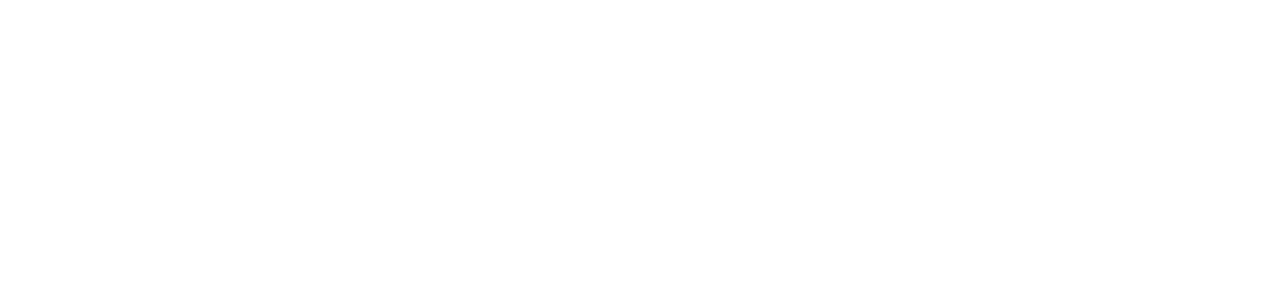
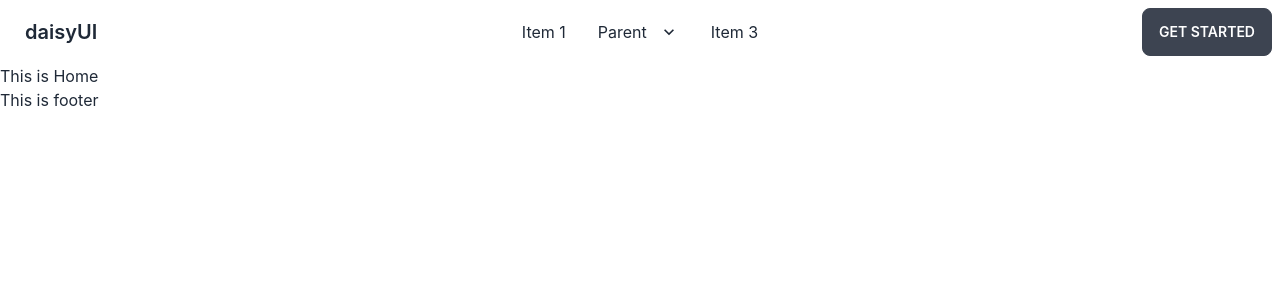
Before and after one commit to Nayem-Mursalin/doctors-portal-client, a React (Create React App) app: page / in a window 1280 px wide. Shown: the top 300 px of the page. Built offline with nearby package versions, Linux system fonts and the light colour scheme.

Commit message:
initial router setup

```diff
--- a/public/index.html
+++ b/public/index.html
@@ -1,14 +1,12 @@
 <!DOCTYPE html>
-<html lang="en">
+<html data-theme="light" lang="en">
+
 <head>
   <meta charset="utf-8" />
   <link rel="icon" href="%PUBLIC_URL%/favicon.ico" />
   <meta name="viewport" content="width=device-width, initial-scale=1" />
   <meta name="theme-color" content="#000000" />
-    <meta
-      name="description"
-      content="Web site created using create-react-app"
-    />
+  <meta name="description" content="Web site created using create-react-app" />
   <link rel="apple-touch-icon" href="%PUBLIC_URL%/logo192.png" />
   <!--
       manifest.json provides metadata used when your web app is installed on a
@@ -26,6 +24,7 @@
     -->
   <title>React App</title>
 </head>
+
 <body>
   <noscript>You need to enable JavaScript to run this app.</noscript>
   <div id="root"></div>
@@ -40,4 +39,5 @@
       To create a production bundle, use `npm run build` or `yarn build`.
     -->
 </body>
+
 </html>
--- a/src/App.js
+++ b/src/App.js
@@ -1,10 +1,11 @@
-import logo from './logo.svg';
+import { RouterProvider } from 'react-router-dom';
 import './App.css';
+import router from './Routes/Routes/Routes';
 
 function App() {
   return (
-    <div className="App">
-
+    <div>
+      <RouterProvider router={router}></RouterProvider>
     </div>
   );
 }
--- /dev/null
+++ b/src/Layout/Main.js
@@ -0,0 +1,16 @@
+import React from 'react';
+import { Outlet } from 'react-router-dom';
+import Footer from '../pages/Shared/Footer/Footer';
+import Navbar from '../pages/Shared/Navbar/Navbar';
+
+const Main = () => {
+    return (
+        <div>
+            <Navbar></Navbar>
+            <Outlet></Outlet>
+            <Footer></Footer>
+        </div>
+    );
+};
+
+export default Main;
--- /dev/null
+++ b/src/Routes/Routes/Routes.js
@@ -0,0 +1,23 @@
+import { createBrowserRouter } from "react-router-dom";
+import Main from "../../Layout/Main";
+import Home from "../../pages/Home/Home/Home";
+import Login from "../../pages/Login/Login";
+
+export const router = createBrowserRouter([
+    {
+        path: '/',
+        element: <Main></Main>,
+        children: [
+            {
+                path: '/',
+                element: <Home></Home>
+            },
+            {
+                path: '/login',
+                element: <Login></Login>
+            }
+        ]
+    }
+])
+
+export default router;
--- /dev/null
+++ b/src/pages/Home/Home/Home.js
@@ -0,0 +1,11 @@
+import React from 'react';
+
+const Home = () => {
+    return (
+        <div>
+            <h2>This is Home</h2>
+        </div>
+    );
+};
+
+export default Home;
--- /dev/null
+++ b/src/pages/Login/Login.js
@@ -0,0 +1,11 @@
+import React from 'react';
+
+const Login = () => {
+    return (
+        <div>
+            <h2>This is Login</h2>
+        </div>
+    );
+};
+
+export default Login;
--- /dev/null
+++ b/src/pages/Shared/Footer/Footer.js
@@ -0,0 +1,11 @@
+import React from 'react';
+
+const Footer = () => {
+    return (
+        <div>
+            <h3>This is footer</h3>
+        </div>
+    );
+};
+
+export default Footer;
--- /dev/null
+++ b/src/pages/Shared/Navbar/Navbar.js
@@ -0,0 +1,51 @@
+import React from 'react';
+
+const Navbar = () => {
+    return (
+        <div className="navbar bg-base-100">
+            <div className="navbar-start">
+                <div className="dropdown">
+                    <label tabIndex={0} className="btn btn-ghost lg:hidden">
+                        <svg xmlns="http://www.w3.org/2000/svg" className="h-5 w-5" fill="none" viewBox="0 0 24 24" stroke="currentColor"><path strokeLinecap="round" strokeLinejoin="round" strokeWidth="2" d="M4 6h16M4 12h8m-8 6h16" /></svg>
+                    </label>
+                    <ul tabIndex={0} className="menu menu-compact dropdown-content mt-3 p-2 shadow bg-base-100 rounded-box w-52">
+                        <li><a>Item 1</a></li>
+                        <li tabIndex={0}>
+                            <a className="justify-between">
+                                Parent
+                                <svg className="fill-current" xmlns="http://www.w3.org/2000/svg" width="24" height="24" viewBox="0 0 24 24"><path d="M8.59,16.58L13.17,12L8.59,7.41L10,6L16,12L10,18L8.59,16.58Z" /></svg>
+                            </a>
+                            <ul className="p-2">
+                                <li><a>Submenu 1</a></li>
+                                <li><a>Submenu 2</a></li>
+                            </ul>
+                        </li>
+                        <li><a>Item 3</a></li>
+                    </ul>
+                </div>
+                <a className="btn btn-ghost normal-case text-xl">daisyUI</a>
+            </div>
+            <div className="navbar-center hidden lg:flex">
+                <ul className="menu menu-horizontal p-0">
+                    <li><a>Item 1</a></li>
+                    <li tabIndex={0}>
+                        <a>
+                            Parent
+                            <svg className="fill-current" xmlns="http://www.w3.org/2000/svg" width="20" height="20" viewBox="0 0 24 24"><path d="M7.41,8.58L12,13.17L16.59,8.58L18,10L12,16L6,10L7.41,8.58Z" /></svg>
+                        </a>
+                        <ul className="p-2">
+                            <li><a>Submenu 1</a></li>
+                            <li><a>Submenu 2</a></li>
+                        </ul>
+                    </li>
+                    <li><a>Item 3</a></li>
+                </ul>
+            </div>
+            <div className="navbar-end">
+                <a className="btn">Get started</a>
+            </div>
+        </div>
+    );
+};
+
+export default Navbar;
```
Lines whose indentation alone changed are shown as unchanged.
